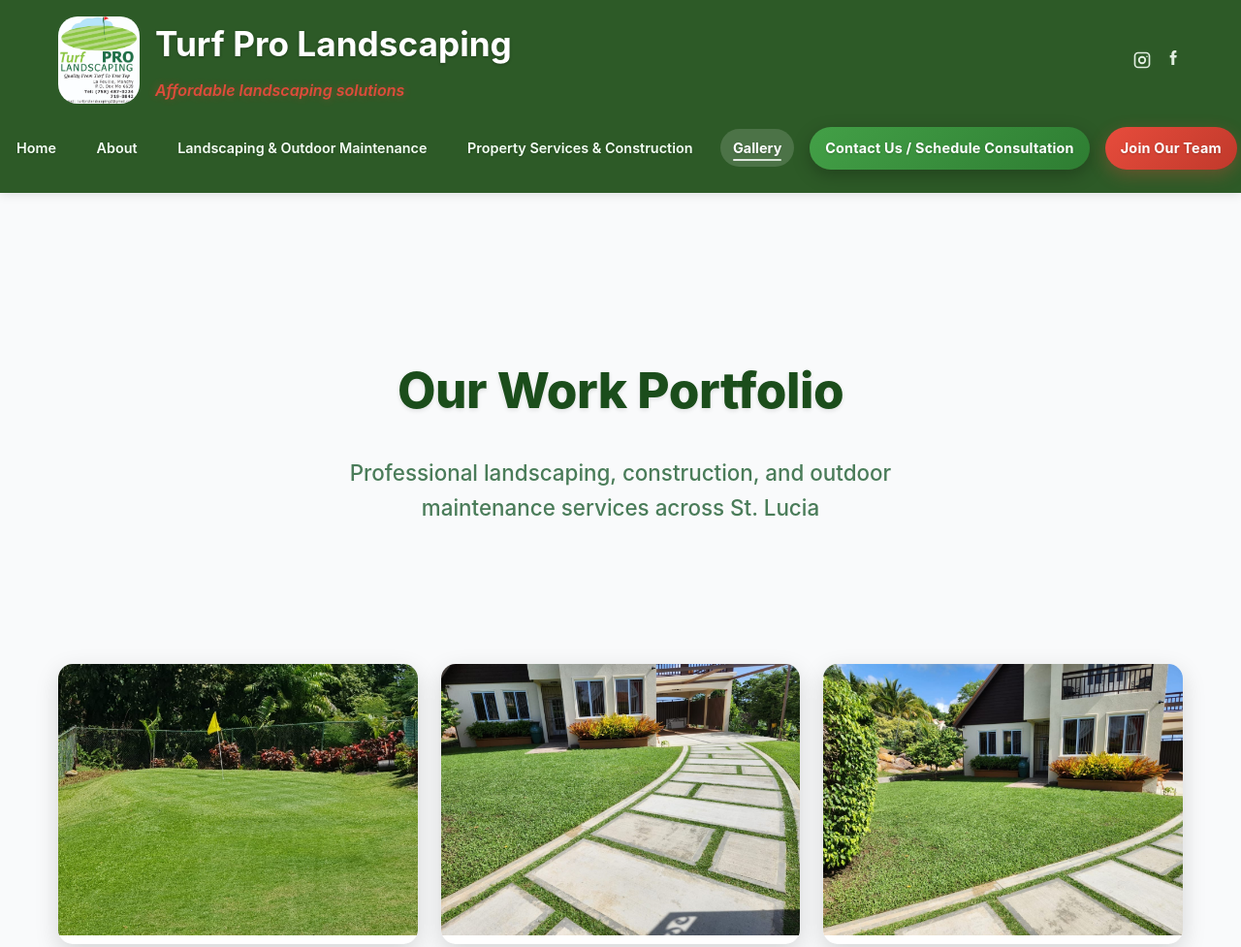
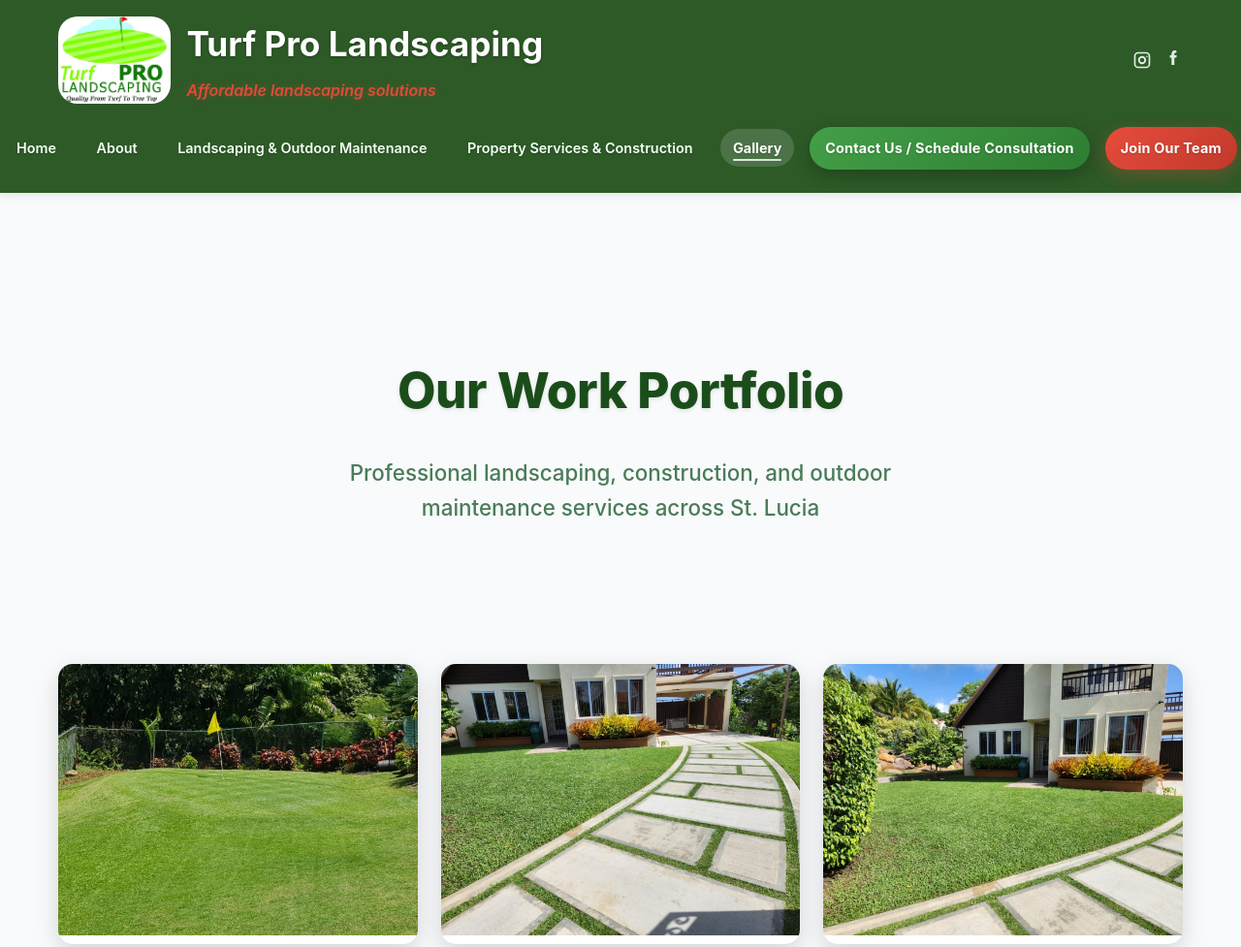
Before and after one commit to AumariZJoseph/TurfPro, a plain HTML site: page gallery.html in a window 1280 px wide. Shown: the top 977 px of the page at 97% size. Drawn offline with Linux system fonts and the light colour scheme.

Commit message:
Updated Version

```diff
--- a/gallery.html
+++ b/gallery.html
@@ -14,7 +14,7 @@
         <div class="container">
             <div class="header-content">
                 <div class="logo">
-                    <img src="Logo.jpg" alt="Turf Pro Landscaping Logo">
+                    <img src="New_Logo.jpg" alt="Turf Pro Landscaping Logo">
                     <div>
                         <h1>Turf Pro Landscaping</h1>
                         <p>Affordable landscaping solutions</p>
```
